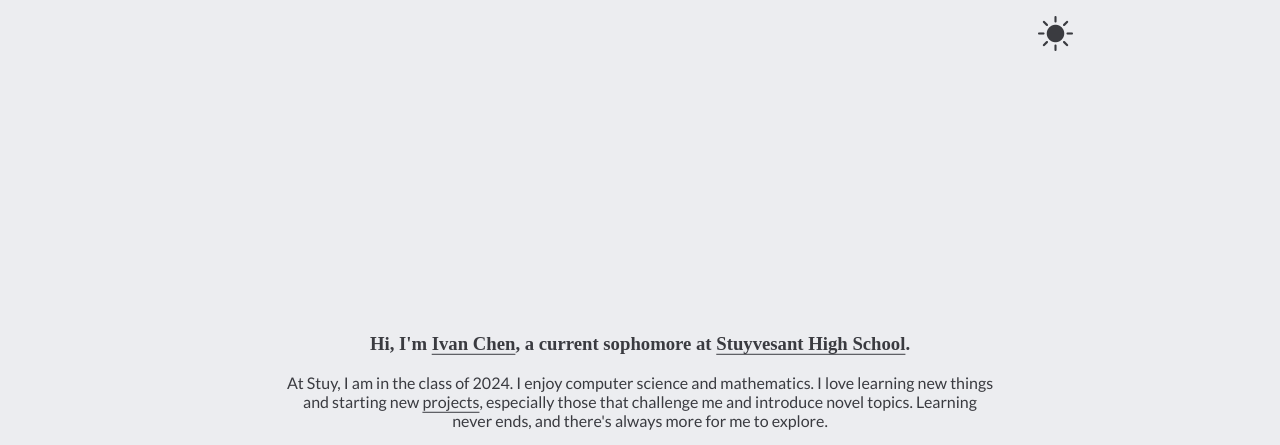
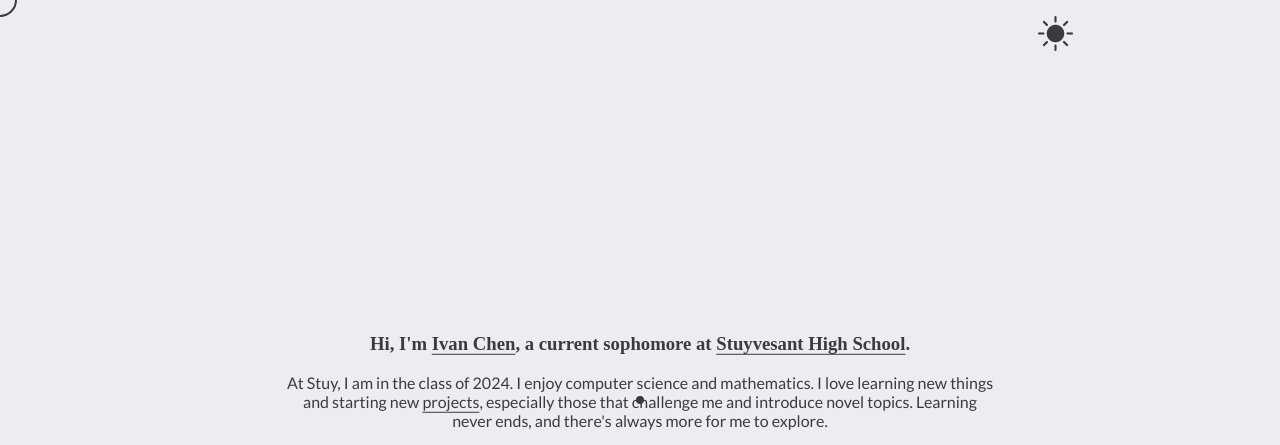
Before and after one commit to anivanchen/ivanchen.dev, a React (Create React App) app: page / in a window 1280 px wide. Shown: the top 445 px of the page. Built offline with nearby package versions, Linux system fonts and the light colour scheme; a web font is replaced by a local one.

Commit message:
Release v1.2.1

```diff
--- a/src/App.css
+++ b/src/App.css
@@ -1,5 +1,9 @@
 @import url('https://fonts.googleapis.com/css2?family=Headland+One&family=Lato&display=swap');
 @import url("https://cdn.jsdelivr.net/npm/bootstrap-icons@1.5.0/font/bootstrap-icons.css");
+
+* {
+    cursor: none;
+}
 
 html, body {
     margin: 0;
@@ -68,6 +72,41 @@ html, body {
     border-radius: 50%;
     transform: scale(1, 0.25);
     animation: bounceshadow 800ms infinite linear;
+}
+
+#ring {
+    position: fixed;
+    top: 0;
+    left: 0;
+    width: 30px;
+    height: 30px;
+    border: 2px solid var(--color);
+    border-radius: 100%;
+    transform: translate(-50%, -50%);
+    -webkit-transition-duration: 100ms;
+    transition-duration: 100ms;
+    -webkit-transition-timing-function: ease-out;
+    transition-timing-function: ease-out;
+    will-change: width, height, transform, border;
+    z-index: 999;
+    pointer-events: none;
+}
+
+#dot {
+    position: fixed;
+    top: 50%;
+    left: 50%;
+    width: 8px;
+    height: 8px;
+    background-color: var(--color);
+    border-radius: 100%;
+    transform: translate(-50%, -50%);
+    z-index: 999;
+    pointer-events: none;
+}
+
+.cursor-change {
+    transform: scale(2);
 }
 
 .opening-wrapper {
--- a/src/App.js
+++ b/src/App.js
@@ -1,6 +1,7 @@
 import React, { Fragment, useState, useEffect } from 'react';
 import './App.css';
 import LoadingScreen from './components/LoadingScreen';
+import DotRing from "./components/DotRing/DotRing";
 
 function App() {
 
@@ -34,32 +35,41 @@ function App() {
     }
   })();
 
+//   let test = document.getElementsByClassName("cursor-affector");
+
+//   for (let i = 0 ; i < test.length; i++) {
+//     test[i].addEventListener("mouseover", function() {
+//       document.getElementById('dot').classList.add('cursor-change');
+//     }, false);
+//  }
+
   return (
     <>
       {loading === false ? (
 
         <Fragment>
+        <DotRing />
         <div className="opening-wrapper">
-          <button className="right mode" onClick={toggleTheme}><i className="bi bi-brightness-high-fill dark"></i></button>
+          <button className="right mode" onClick={toggleTheme}><i className="cursor-affector bi bi-brightness-high-fill dark"></i></button>
             <div className="opening-container">
 
             <div className="text-container">
-              <h3>Hi, I'm <a className="link" href="#projects">Ivan Chen</a>, a current sophomore at <a className="link" href="https://stuy.enschool.org/">Stuyvesant High School</a>.</h3>
-              <p>At Stuy, I am in the class of 2024. I enjoy computer science and mathematics. I love learning new things and starting new <a className="link" href="https://github.com/anivanchen">projects</a>, especially those that challenge me and introduce novel topics. Learning never ends, and there's always more for me to explore.</p>
+              <h3>Hi, I'm <a className="cursor-affector link" href="https://github.com/anivanchen">Ivan Chen</a>, a current sophomore at <a className="link" href="https://stuy.enschool.org/">Stuyvesant High School</a>.</h3>
+              <p>At Stuy, I am in the class of 2024. I enjoy computer science and mathematics. I love learning new things and starting new <a className="link" href="#projects">projects</a>, especially those that challenge me and introduce novel topics. Learning never ends, and there's always more for me to explore.</p>
             </div>
 
-            <a className="social-media-button dark" href="https://linkedin.com/in/ivan-chen-9b85481b6"><i class="bi bi-linkedin"></i></a>
-            <a className="social-media-button dark" href="https://github.com/anivanchen"><i class="bi bi-github"></i></a>
-            <a className="social-media-button dark" href=""><i class="bi bi-file-earmark"></i></a>
+            <a className="cursor-affector social-media-button dark" href="https://linkedin.com/in/ivan-chen-9b85481b6"><i class="bi bi-linkedin"></i></a>
+            <a className="cursor-affector social-media-button dark" href="https://github.com/anivanchen"><i class="bi bi-github"></i></a>
+            <a className="cursor-affector social-media-button dark" href="/"><i class="bi bi-file-earmark"></i></a>
 
           </div>
         </div>
 
         <div className="footer">
 
-          <a className="social-media-button" href="https://linkedin.com/in/ivan-chen-9b85481b6"><i class="bi bi-linkedin"></i></a>
-          <a className="social-media-button" href="https://github.com/anivanchen"><i class="bi bi-github"></i></a>
-          <a className="social-media-button" href=""><i class="bi bi-file-earmark"></i></a>
+          <a className="cursor-affector social-media-button" href="https://linkedin.com/in/ivan-chen-9b85481b6"><i class="bi bi-linkedin"></i></a>
+          <a className="cursor-affector social-media-button" href="https://github.com/anivanchen"><i class="bi bi-github"></i></a>
+          <a className="cursor-affector social-media-button" href="/"><i class="bi bi-file-earmark"></i></a>
 
         </div>
       </Fragment>
--- /dev/null
+++ b/src/components/DotRing/DotRing.js
@@ -0,0 +1,21 @@
+import React from "react";
+import "../../App.css";
+import useMousePosition from "../../hooks/useMousePosition";
+
+const DotRing = () => {
+  const { x, y } = useMousePosition();
+  return (
+    <>
+      <div
+        style={{ left: `${x}px`, top: `${y}px` }}
+        id="ring"
+      ></div>
+      <div
+        id="dot"
+        style={{ left: `${x}px`, top: `${y}px` }}
+      ></div>
+    </>
+  );
+};
+
+export default DotRing;
--- /dev/null
+++ b/src/hooks/useMousePosition.js
@@ -0,0 +1,19 @@
+import { useEffect, useState } from "react";
+
+export default function useMousePosition() {
+  const [mousePosition, setMousePosition] = useState({ x: null, y: null });
+
+  useEffect(() => {
+    const mouseMoveHandler = (event) => {
+      const { clientX, clientY } = event;
+      setMousePosition({ x: clientX, y: clientY });
+    };
+    document.addEventListener("mousemove", mouseMoveHandler);
+
+    return () => {
+      document.removeEventListener("mousemove", mouseMoveHandler);
+    };
+  }, []);
+
+  return mousePosition;
+}
```
Also changed, not shown: 1 other file (tests, documents, lock files or other folders).
